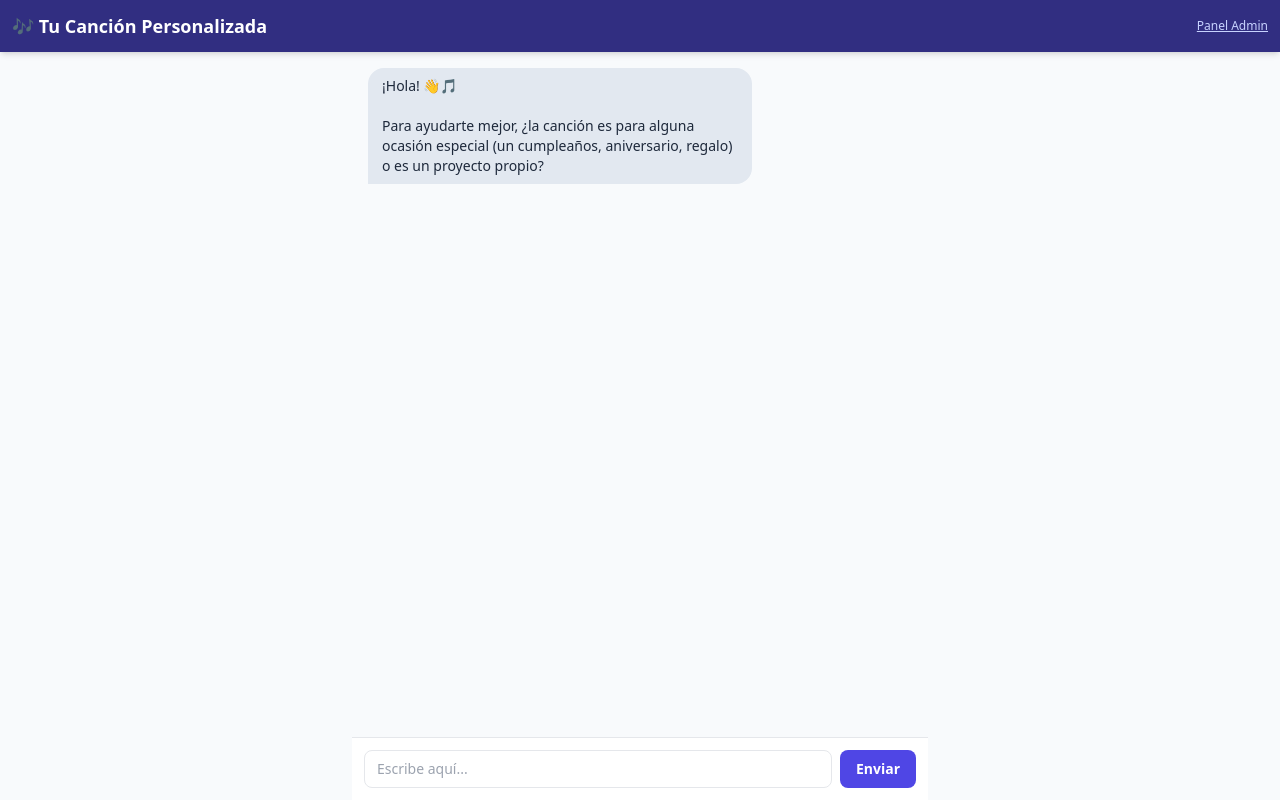
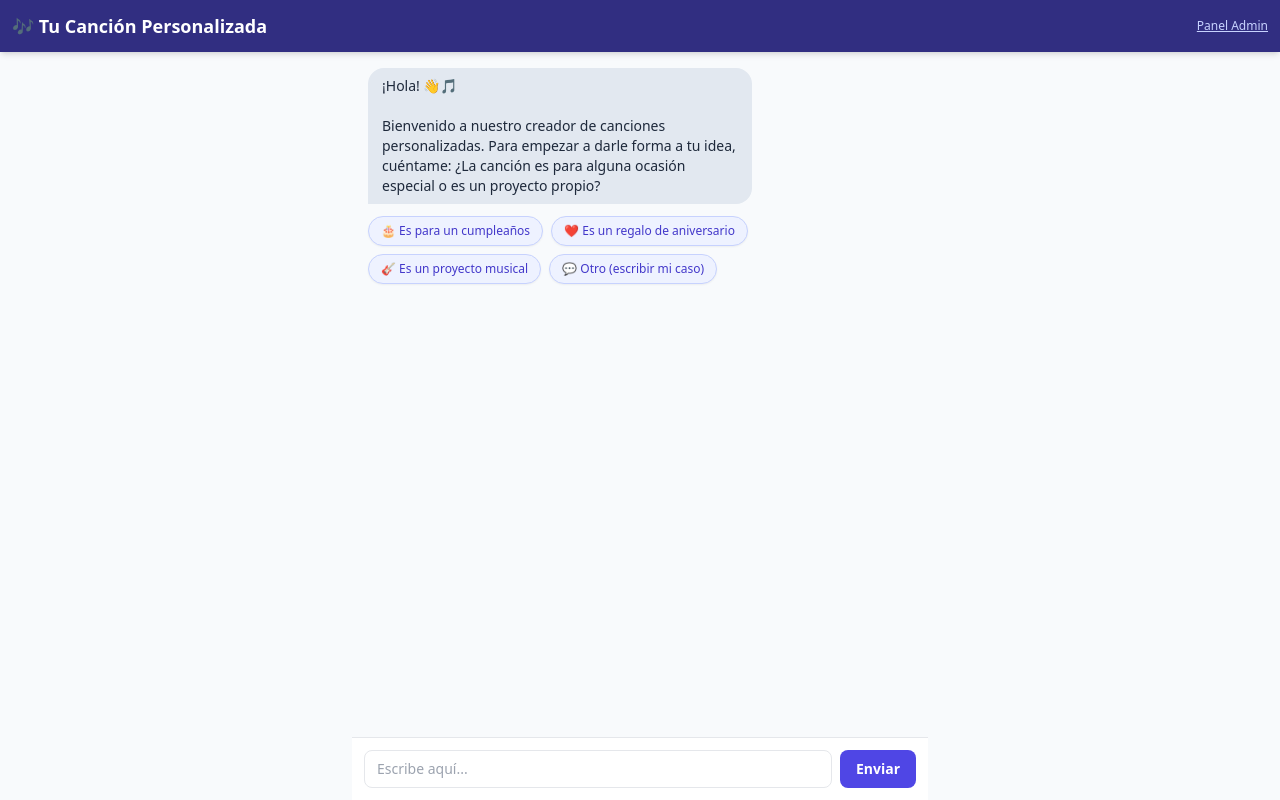
Before and after one commit to laureanobonilla/canciones, a website: page index.html in a window 1280 px wide. Drawn offline with nearby package versions, Linux system fonts and the light colour scheme; no server answers.

Commit message:
Update index.html

```diff
--- a/index.html
+++ b/index.html
@@ -6,7 +6,7 @@
     <title>Crea tu Canción Personalizada</title>
     <script src="https://cdn.tailwindcss.com"></script>
 </head>
-<body class="bg-slate-50 h-[100dvh] flex flex-col overflow-hidden">
+<body class="bg-slate-50 h-screen flex flex-col justify-between">
     <header class="bg-indigo-900 text-white p-3 flex justify-between items-center shadow-md">
         <h1 class="text-lg font-bold">🎶 Tu Canción Personalizada</h1>
         <a href="admin.html" class="text-xs text-indigo-200 hover:text-white underline">Panel Admin</a>
@@ -32,8 +32,8 @@
         const JSONBIN_INDICE_ID = "6aab0edbac6210605ad634db";
         let currentBinId = null;
 
-        const G_API_KEY = "__CLAVE_GEMINI__";
-        const GEMINI_URL = `https://generativelanguage.googleapis.com/v1beta/models/gemini-3.6-flash:generateContent?key=${G_API_KEY}`;
+        const GEMINI_API_KEY = "AQ.Ab8RN6LNp2U7oJDbGzaadSAMkqBZBjjXUP-mj8OWTDNVpo3Jcw";
+        const GEMINI_URL = `https://generativelanguage.googleapis.com/v1beta/models/gemini-3.6-flash:generateContent?key=${GEMINI_API_KEY}`;
 
         let sessionState = {
             appTag: "TortillasAGranelCanciones",
@@ -57,7 +57,7 @@ Sigue estrictamente este orden conversacional:
 2. Dinámica obligatoria: Tras su respuesta, preséntale la información de los 3 pasos, la inversión de ¢9,900 colones y la garantía de riesgo cero. Luego pregunta: ¿Tienes un texto completo para la canción o prefieres que armemos la letra juntos a partir de las ideas e historia que nos cuentes?
 3. Manejo de la letra o ideas: Si da ideas o cuenta su historia, agradécele reconociendo el detalle y pregúntale si desea agregar algo más.
 4. Armado y revisión de letra: Cuando indique que terminó, preséntale una propuesta formal estructurada con etiquetas <b>[Verso 1]</b>, <b>[Coro]</b>, etc., y pregúntale si está satisfecho o desea cambios hasta que la apruebe.
-5. Estilo musical: Una vez aprobada la letra, pregúntale por el ritmo usando exactamente esta indicación: "por ejemplo cumbia, merengue, rock, pop, religiosa, etc, el que gustes".
+5. Estilo musical: Una vez aprobada la letra, pregúntale por el ritmo usando exactamente esta indicación: "por ejemplo cumbia, merengue, rock, pop, religiosa, etc., el que gustes".
 6. Cierre y Datos: Pídele amablemente su <b>nombre</b> y su número de <b>teléfono</b>. Cuando te los proporcione, emite tu mensaje de agradecimiento y confirmación de que se le enviará la muestra.`;
 
         let geminiHistory = [];
@@ -87,12 +87,41 @@ Sigue estrictamente este orden conversacional:
             sincronizarConJSONBin();
         }
 
+        // Función para mostrar botones interactivos que rompen el hielo
+        function mostrarOpcionesRapidas(opciones) {
+            const div = document.createElement('div');
+            div.id = "quick-replies";
+            div.className = "flex flex-wrap gap-2 my-2 justify-start";
+
+            opciones.forEach(opcion => {
+                const btn = document.createElement('button');
+                btn.className = "bg-indigo-50 text-indigo-700 border border-indigo-200 text-xs px-3 py-1.5 rounded-full hover:bg-indigo-600 hover:text-white transition font-medium shadow-sm cursor-pointer";
+                btn.innerText = opcion;
+                btn.onclick = () => {
+                    const quickDiv = document.getElementById('quick-replies');
+                    if (quickDiv) quickDiv.remove(); // Borra los botones al elegir
+
+                    let textoAElegir = opcion;
+                    if (opcion.includes("Otro")) {
+                        userInput.focus();
+                        return; // Si elige "Otro", solo enfoca el input para que escriba libremente
+                    }
+
+                    userInput.value = textoAElegir.replace(/^[🎂❤️🎸✨💬]\s*/, '');
+                    chatForm.dispatchEvent(new Event('submit')); // Envía automáticamente
+                };
+                div.appendChild(btn);
+            });
+
+            chatContainer.appendChild(div);
+            chatContainer.scrollTop = chatContainer.scrollHeight;
+        }
+
         async function crearBinIndependienteYActualizarIndice() {
             try {
                 const resCreate = await llamarBackend('create', null, sessionState, sessionState.sessionId);
                 if (resCreate && resCreate.metadata && resCreate.metadata.id) {
                     currentBinId = resCreate.metadata.id;
-
                     const resIndiceGet = await llamarBackend('get', JSONBIN_INDICE_ID);
                     let listaSessiones = resIndiceGet.record?.sessiones || [];
 
@@ -151,9 +180,18 @@ ${JSON.stringify(sessionState.historialConversacion)}`;
         }
 
         window.addEventListener('load', async () => {
-            // Ya no se crea el bin al cargar la página para evitar registros basura de bots
-            const saludoInicial = "¡Hola! 👋🎵<br><br>Para ayudarte mejor, ¿la canción es para alguna ocasión especial (un cumpleaños, aniversario, regalo) o es un proyecto propio?";
+            await crearBinIndependienteYActualizarIndice();
+
+            const saludoInicial = "¡Hola! 👋🎵<br><br>Bienvenido a nuestro creador de canciones personalizadas. Para empezar a darle forma a tu idea, cuéntame: ¿La canción es para alguna ocasión especial o es un proyecto propio?";
             appendMessage('bot', saludoInicial);
+
+            // Inyectamos opciones interactivas para romper el hielo de inmediato
+            mostrarOpcionesRapidas([
+                "🎂 Es para un cumpleaños",
+                "❤️ Es un regalo de aniversario",
+                "🎸 Es un proyecto musical",
+                "💬 Otro (escribir mi caso)"
+            ]);
 
             geminiHistory.push({
                 role: "user",
@@ -172,10 +210,9 @@ ${JSON.stringify(sessionState.historialConversacion)}`;
             const text = userInput.value.trim();
             if (!text) return;
 
-            // Si es el primer mensaje real del usuario, creamos el Bin en este momento
-            if (!currentBinId) {
-                await crearBinIndependienteYActualizarIndice();
-            }
+            // Si aún hay botones flotando y el usuario escribe por su cuenta, los removemos
+            const quickDiv = document.getElementById('quick-replies');
+            if (quickDiv) quickDiv.remove();
 
             appendMessage('user', text);
             userInput.value = '';
```
